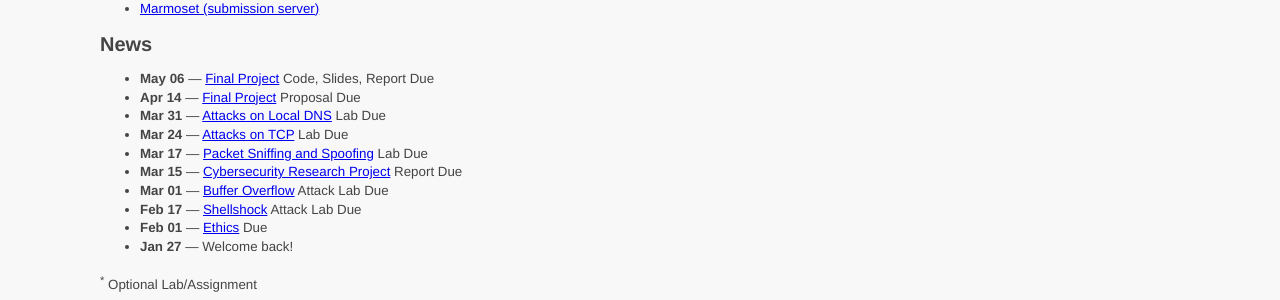
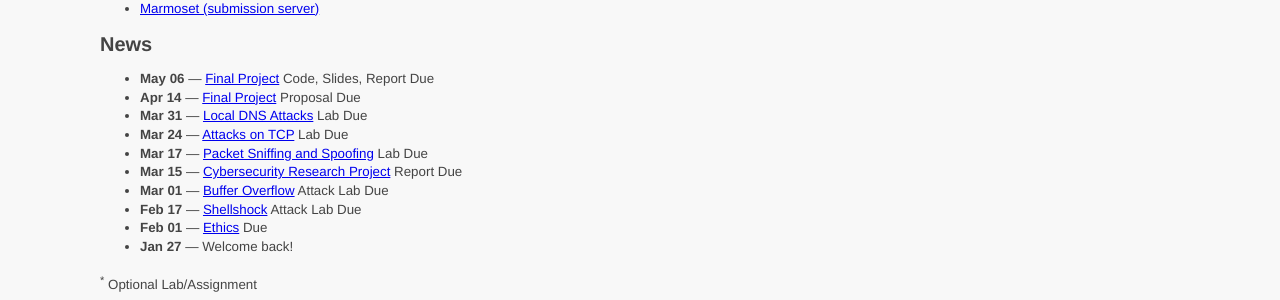
Before and after one commit to ycpcs/cs335-spring2022, a Jekyll site: the page built from index.md, in a window 1280 px wide. Shown: the part 316-616 px from the top of the page. Built offline with Jekyll 4.4.1, drawn with Linux system fonts in a browser that asks for light colours.

Commit message:
update name

```diff
--- a/index.md
+++ b/index.md
@@ -29,7 +29,7 @@ This is the website for CS 335, Cybersecurity, at York College. All information
 
 * **May 06** &mdash; [Final Project](assignments/project.html) Code, Slides, Report Due
 * **Apr 14** &mdash; [Final Project](assignments/project.html) Proposal Due
-* **Mar 31** &mdash; [Attacks on Local DNS](labs/dns_attack.html) Lab Due
+* **Mar 31** &mdash; [Local DNS Attacks](labs/dns_attack.html) Lab Due
 * **Mar 24** &mdash; [Attacks on TCP](labs/tcp_attack.html) Lab Due
 * **Mar 17** &mdash; [Packet Sniffing and Spoofing](labs/sniff_spoof.html) Lab Due
 * **Mar 15** &mdash; [Cybersecurity Research Project](assignments/cybercrime.html) Report Due
```
